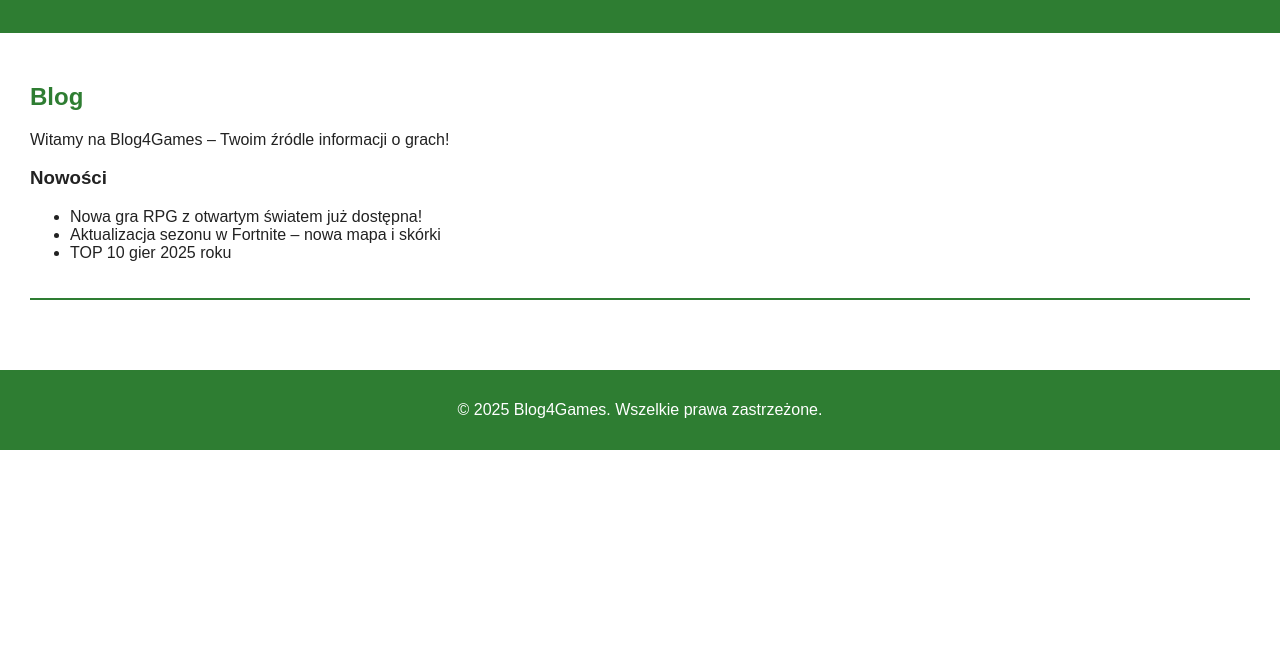
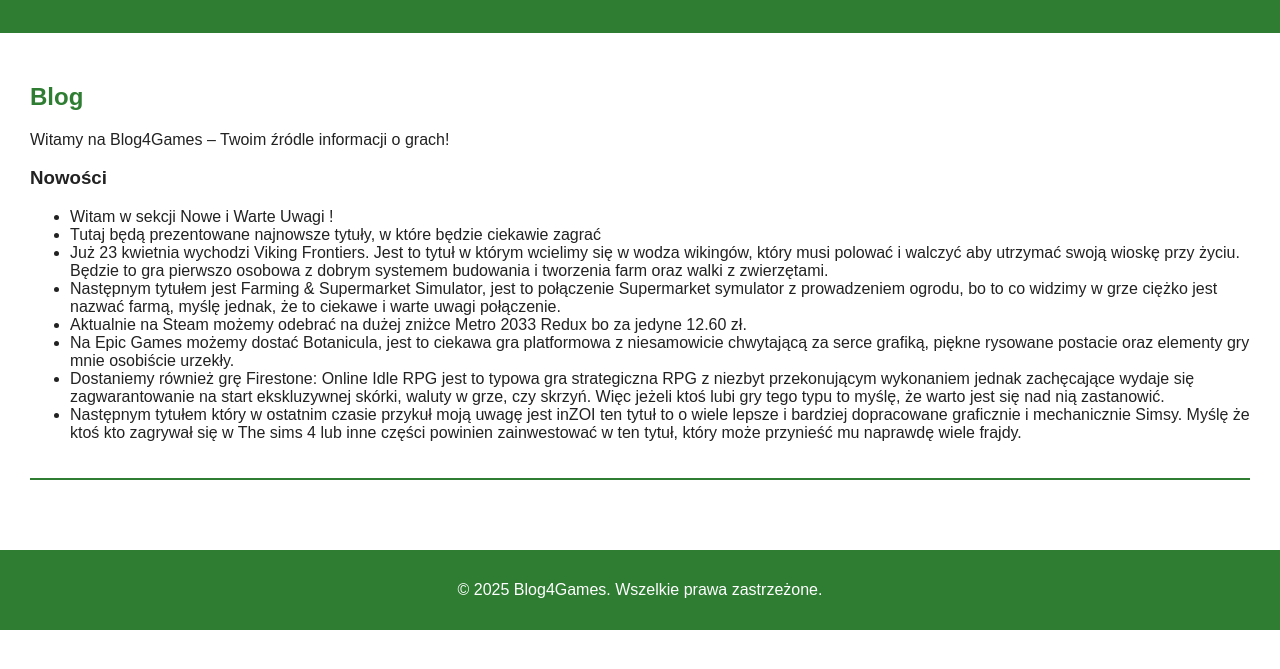
Before and after one commit to Blog4Games/blog4game, a plain HTML site: page index.html in a window 1280 px wide. Shown: the part 121-790 px from the top of the page. Drawn offline with Linux system fonts and the light colour scheme.

Commit message:
Update index.html

```diff
--- a/index.html
+++ b/index.html
@@ -25,9 +25,14 @@
             <p>Witamy na Blog4Games – Twoim źródle informacji o grach!</p>
             <h3>Nowości</h3>
             <ul>
-                <li>Nowa gra RPG z otwartym światem już dostępna!</li>
-                <li>Aktualizacja sezonu w Fortnite – nowa mapa i skórki</li>
-                <li>TOP 10 gier 2025 roku</li>
+                <li>Witam w sekcji Nowe i Warte Uwagi ! </li>
+                <li>Tutaj będą prezentowane najnowsze tytuły, w które będzie ciekawie zagrać</li>
+                <li>Już 23 kwietnia wychodzi Viking Frontiers. Jest to tytuł w którym wcielimy się w wodza wikingów, który musi polować i walczyć aby utrzymać swoją wioskę przy życiu. Będzie to gra pierwszo osobowa z dobrym systemem budowania i tworzenia farm oraz walki z zwierzętami.</li>
+                <li>Następnym tytułem jest Farming & Supermarket Simulator, jest to połączenie Supermarket symulator z prowadzeniem ogrodu, bo to co widzimy w grze ciężko jest nazwać farmą, myślę jednak, że to ciekawe i warte uwagi połączenie. </li>
+                <li>Aktualnie na Steam możemy odebrać na dużej zniżce Metro 2033 Redux bo za jedyne 12.60 zł. </li>
+                <li>Na Epic Games możemy dostać Botanicula, jest to ciekawa gra platformowa z niesamowicie chwytającą za serce grafiką, piękne rysowane postacie oraz elementy gry mnie osobiście urzekły. </li>
+                <li>Dostaniemy również grę Firestone: Online Idle RPG jest to typowa gra strategiczna RPG z niezbyt przekonującym wykonaniem jednak zachęcające wydaje się zagwarantowanie na start ekskluzywnej skórki, waluty w grze, czy skrzyń. Więc jeżeli ktoś lubi gry tego typu to myślę, że warto jest się nad nią zastanowić.</li>
+                <li>Następnym tytułem który w ostatnim czasie przykuł moją uwagę jest inZOI ten tytuł to o wiele lepsze i bardziej dopracowane graficznie i mechanicznie Simsy. Myślę że ktoś kto zagrywał się w The sims 4 lub inne części powinien zainwestować w ten tytuł, który może przynieść mu naprawdę wiele frajdy.</li>
             </ul>
         </section>
     </main>
```
